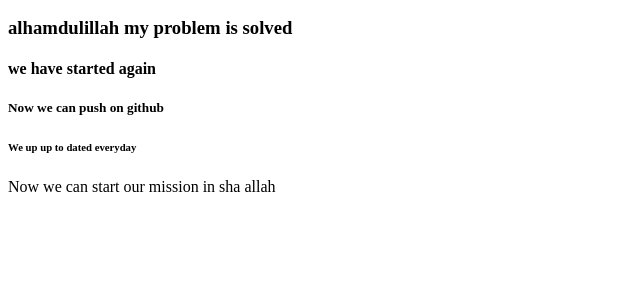
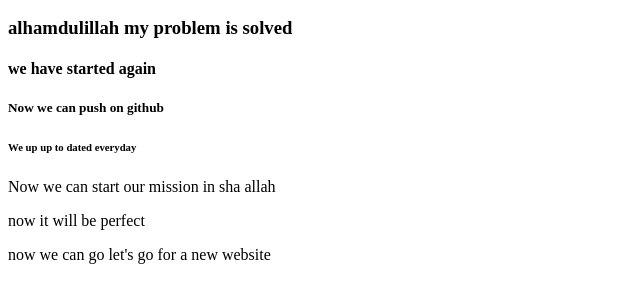
Before and after one commit to jahidgarren/my-portfolio, a plain HTML site: page index.html in a window 1280 px wide. Shown: the part 110-412 px from the top of the page, without its empty margins (0-640 px from the left). Drawn offline with Linux system fonts and the light colour scheme.

Commit message:
up to date

```diff
--- a/index.html
+++ b/index.html
@@ -14,5 +14,7 @@
     <h5> Now we can push on github</h5>
     <h6> We up up to dated everyday</h6>
     <p> Now we can start our mission in sha allah</p>
+    <p> now it will be perfect </p>
+    <p>now we can go let's go for a new website</p>
 </body>
 </html>
```
